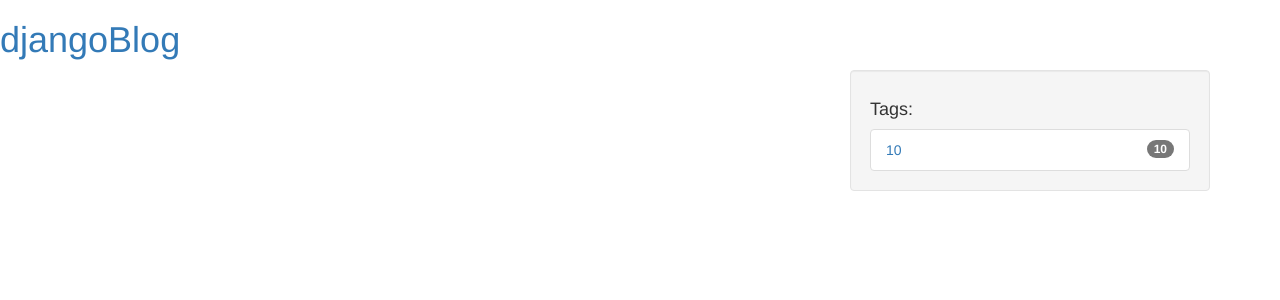
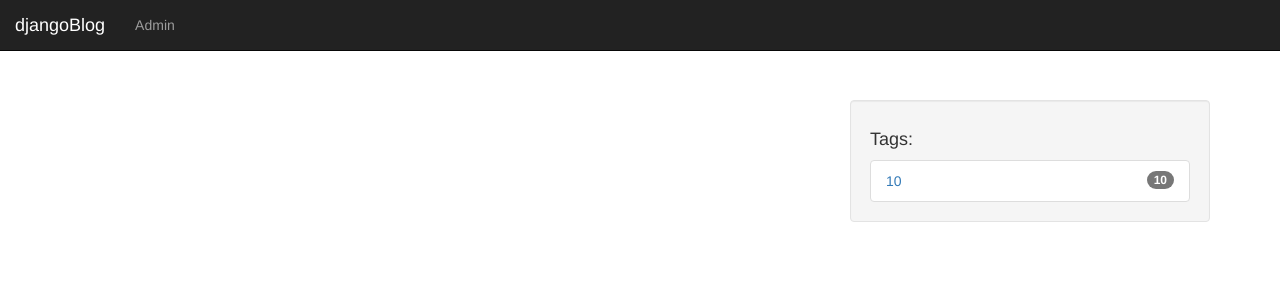
Before and after one commit to tsh/djangoBlog, a Django app: template templates/base.html in a window 1280 px wide. Shown: the top 300 px of the page. Run offline with Django 3.2, Linux system fonts and the light colour scheme; the template is opened without the code that fills it: most values are stand-ins (such as "Sample title", 1, 10 or a date in 2020); some libraries are stand-ins or nearby versions.

Commit message:
style for nav

```diff
--- a/static/css/style.css
+++ b/static/css/style.css
@@ -1,3 +1,7 @@
+body {
+    margin-top: 100px;
+}
+
 .listOfTags {
     margin: auto;
     list-style-type: none;
--- a/templates/base.html
+++ b/templates/base.html
@@ -2,25 +2,19 @@
 <!DOCTYPE html>
 <html>
 <head>
-    <link rel="stylesheet" type="text/css" href="{% static "css/style.css" %}">
     <link href="//netdna.bootstrapcdn.com/bootstrap/3.1.1/css/bootstrap.min.css" rel="stylesheet">
     <script src="//ajax.googleapis.com/ajax/libs/jquery/1.8.1/jquery.min.js"></script>
     <script src="//netdna.bootstrapcdn.com/bootstrap/3.1.1/js/bootstrap.min.js"></script>
+    <link rel="stylesheet" type="text/css" href="{% static "css/style.css" %}">
     <title>{% block title %}djangoBlog{% endblock %}</title>
 </head>
 <body>
-    <h1><a href="{% url 'index' %}">djangoBlog</a></h1>
-
+    {% include "nav.html" %}
     <div class="container">
         <div class="row">
-            <div class="col-lg-8">
-            {% block content %}{% endblock %}
-            </div>
-            <div class="col-lg-4">
-            {% include "Blog/tagsQuantity.html" %}
-            </div>
+            <div class="col-lg-8">{% block content %}{% endblock %}</div>
+            <div class="col-lg-4">{% include "Blog/tagsQuantity.html" %}</div>
         </div>
     </div>
-
 </body>
 </html>
--- /dev/null
+++ b/templates/nav.html
@@ -0,0 +1,15 @@
+<nav class="navbar navbar-inverse navbar-fixed-top" role="navigation">
+    <div class="navbar-header">
+        <button type="button" class="navbar-toggle" data-toggle="collapse" data-target=".navbar-collapse">
+            <span class="icon-bar"></span>
+            <span class="icon-bar"></span>
+            <span class="icon-bar"></span>
+        </button>
+        <a class="navbar-brand" href="{% url 'index' %}">djangoBlog</a>
+    </div>
+    <div class="navbar-collapse collapse">
+        <ul class="nav navbar-nav">
+            <li><a href="/admin/">Admin</a></li>
+        </ul>
+    </div>
+</nav>
```
